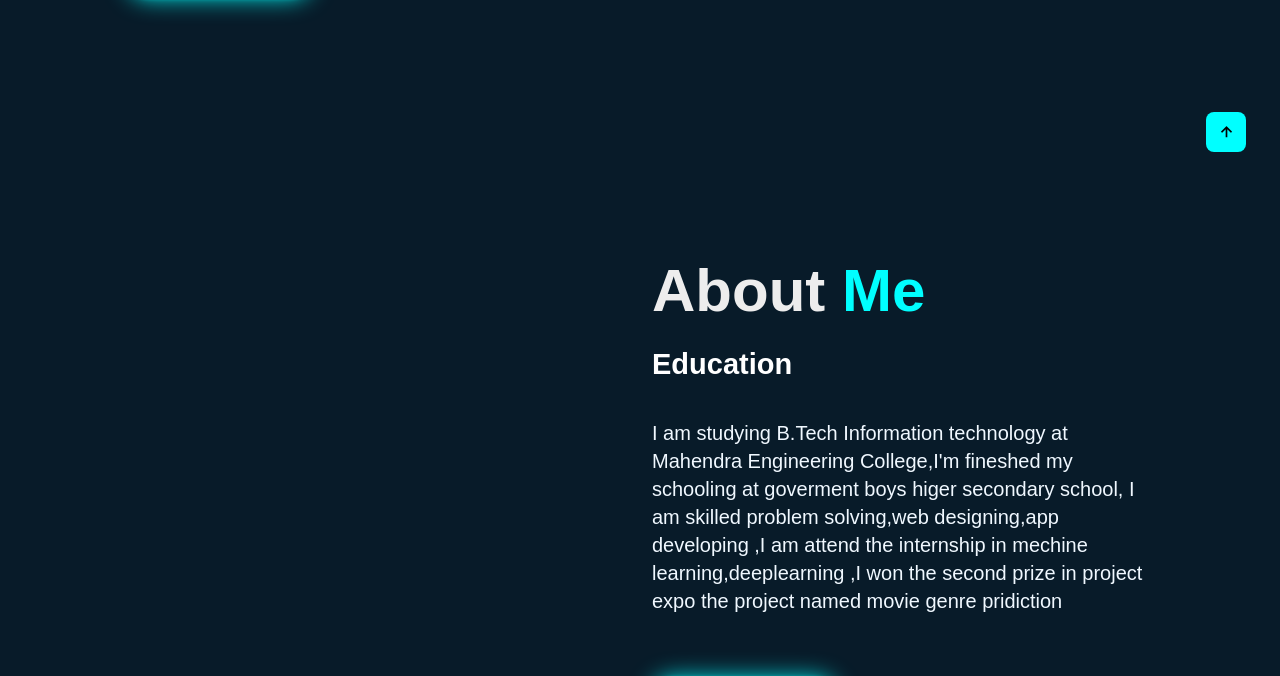
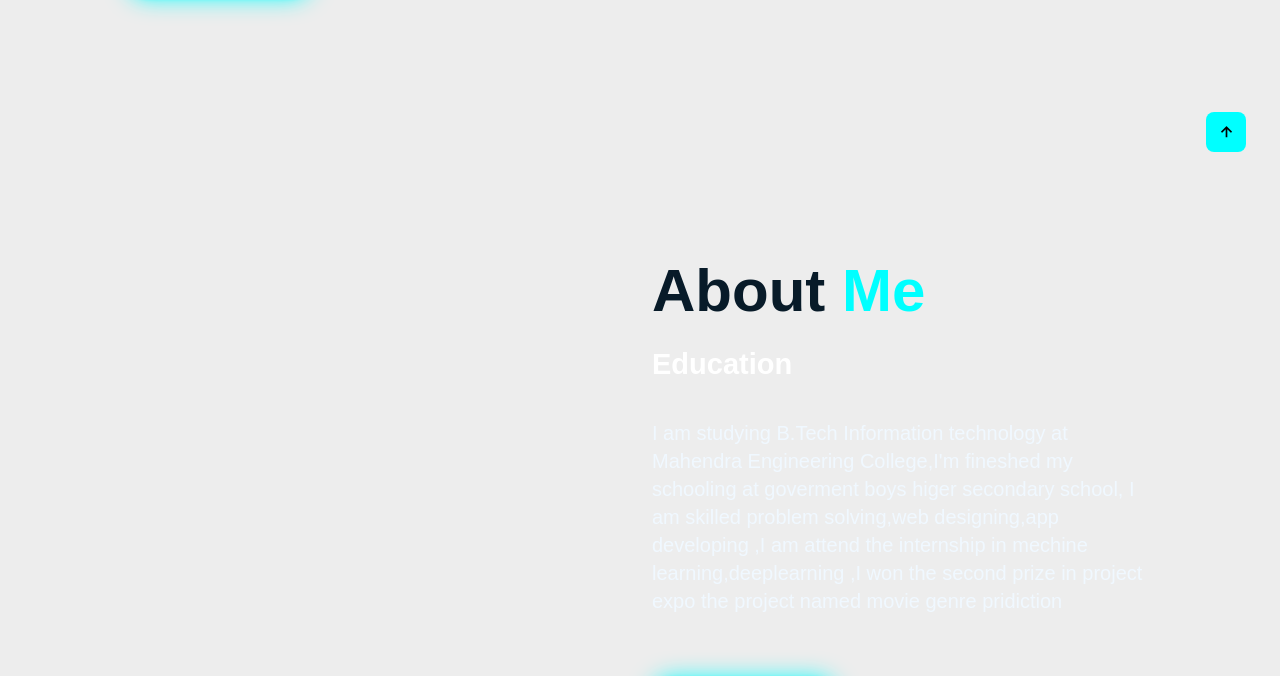
Before and after one commit to dhanushkaruppan/Portfolio, a plain HTML site: page index.html in a window 1280 px wide. Shown: the part 614-1290 px from the top of the page. Drawn offline with nearby package versions, Linux system fonts and the light colour scheme.

Commit message:
Update stylesheet.css

```diff
--- a/stylesheet.css
+++ b/stylesheet.css
@@ -9,8 +9,8 @@
 }
 
 body{
-    color: #ededed;
-    background: #081b29;
+    color: #081b29;
+    background: #ededed;
 }
 .header{
     position: fixed;
```
